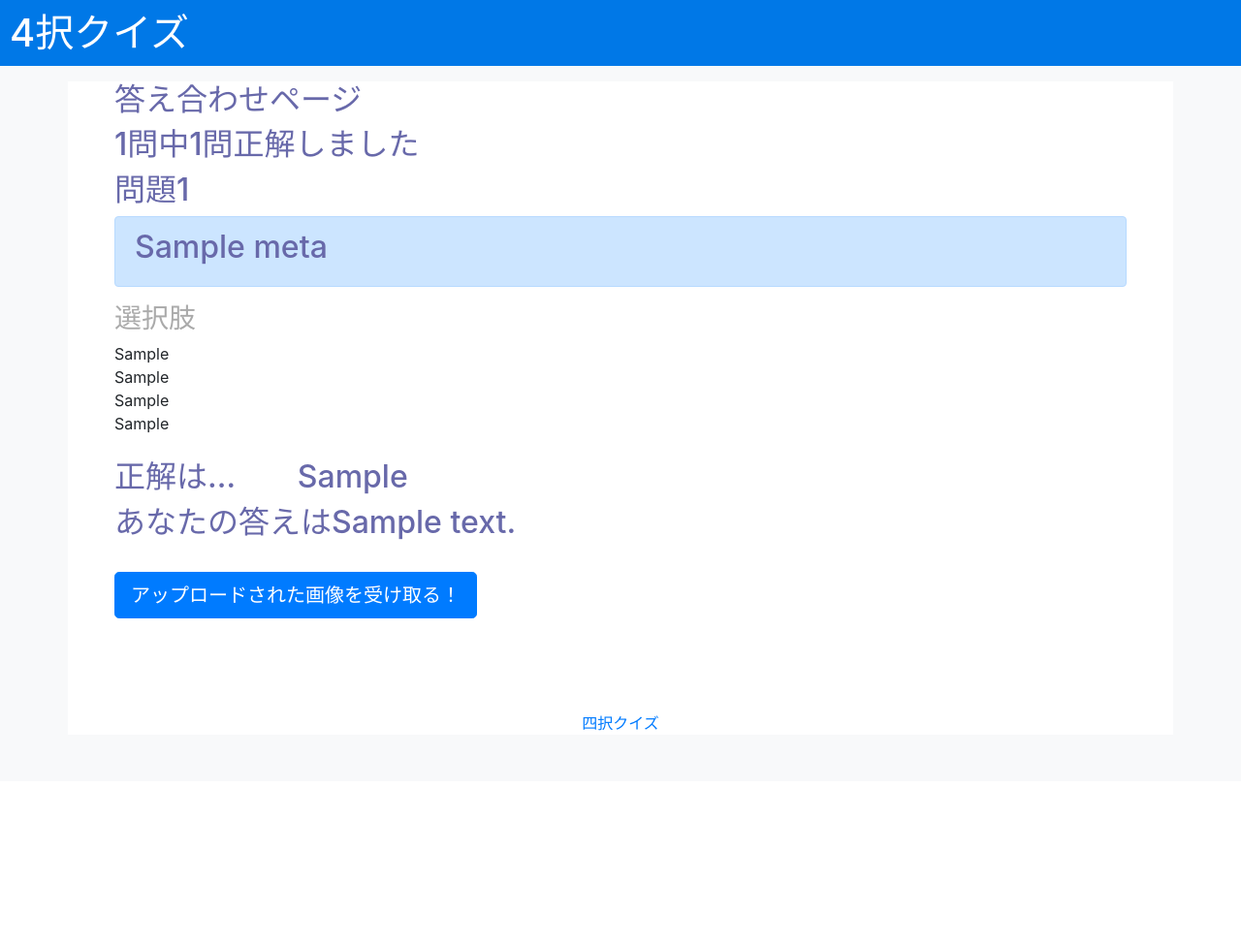
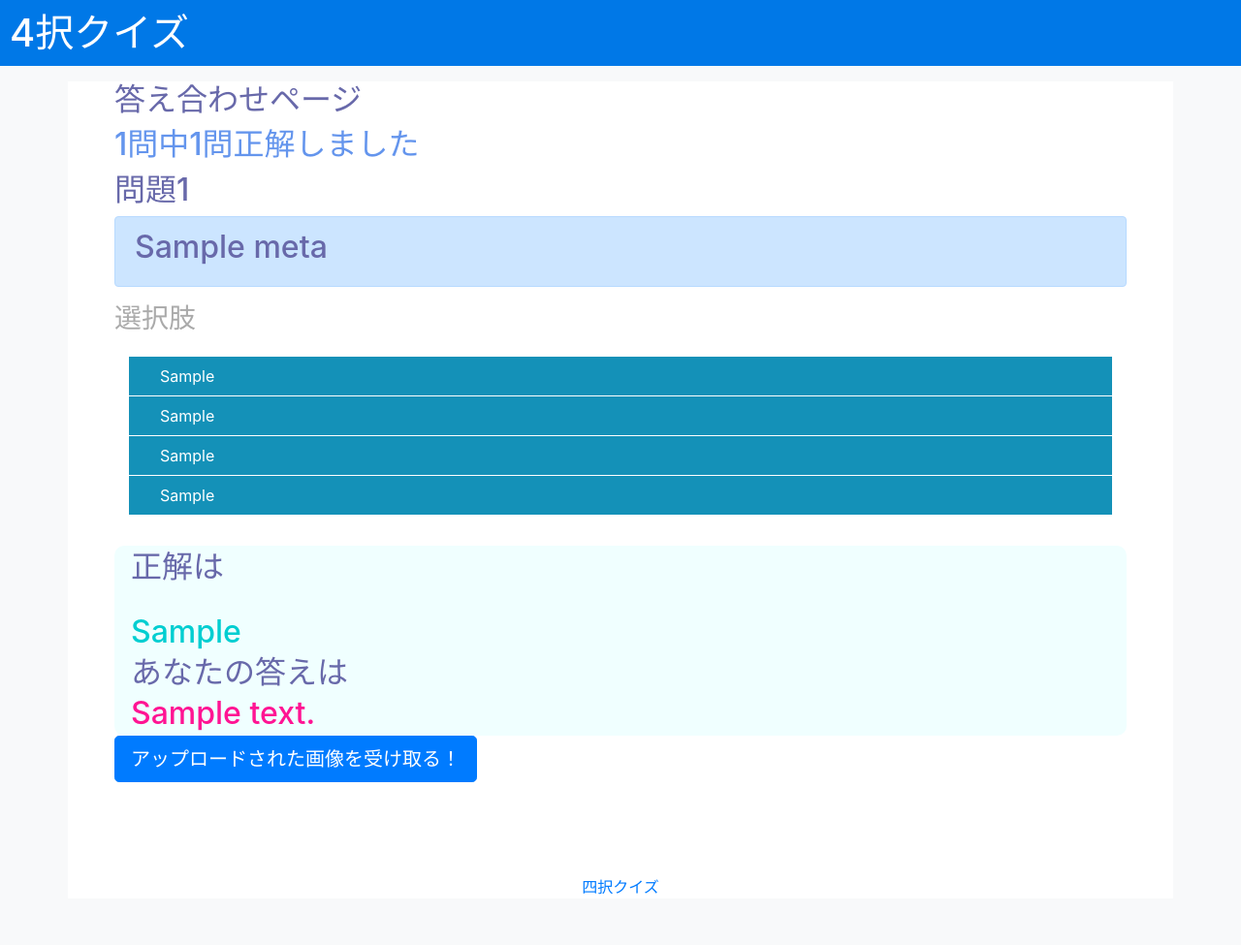
Before and after one commit to oyo6464/flask_s3_jiro, a Flask app: template templates/passed_person.html in a window 1280 px wide. Shown: the whole page at 97% size. Before the commit the page ends 754 px from the top, so only its background shows below. Run offline with Flask 2, Linux system fonts and the light colour scheme; the template is opened without the code that fills it: most values are stand-ins (such as "Sample title", 1, 10 or a date in 2020); some libraries are stand-ins or nearby versions.

Commit message:
レイアウト変更

```diff
--- a/method_for_s3.py
+++ b/method_for_s3.py
@@ -1,14 +1,14 @@
 import boto3
-#いらんかもしれん
+
 
 
 #uploadする関数
 def upload_file(file_name, bucket):
-    #保存する名前を決めてるんだと思う
+    #保存する名前を決める
     object_name = file_name
     s3_client = boto3.client("s3")
 
-    #返値あるのか
+
     response = s3_client.upload_file(file_name,bucket,object_name)
 
     return response
--- a/static/style.css
+++ b/static/style.css
@@ -3,7 +3,6 @@ h1 {
     color: white;
     padding: 10px; margin:0;
 }
-/* なぜかh2無視されてる */
 h2 {
     color: #6869aa;
 }
@@ -18,3 +17,78 @@ legend{
 p{
     color: #6869aa;
 }
+
+.sentakushi{
+/*  background-color: rgb(6, 187, 127);*/
+  padding:15px;
+}
+
+.sentakushi li{
+  padding: 8px 32px 8px;
+  background-color: rgb(20, 145, 184);
+  list-style: none;
+  color:rgb(255, 255, 255);
+  border-bottom: 1px solid;
+}
+
+/*答え合わせ*/
+.seikai{
+  background-color:azure;
+  border-radius: 10px;
+  padding:1px 15px 1px;
+  color: darkviolet;
+}
+.seikai h2{
+  padding: 2px;
+  margin: 0px;
+}
+.user-kotae{
+  padding: 0px;
+  margin: 0px;
+  color:deeppink;
+}
+
+.kotae{
+  padding: 0px;
+  margin: 0px;
+  color:darkturquoise;
+}
+
+.result{
+  color:cornflowerblue;
+}
+
+
+
+
+/*  画面が狭い時だけの設定*/
+@media screen and (max-width: 680px){
+/*未使用class*/
+/*  .none {display:none;}*/
+
+/*  css適用されてるか確認*/
+  html{
+    font-size: 13px;
+  }
+  h2{
+/*    color: fuchsia;*/
+  }
+
+  .image img{
+    width: 80vw;
+    position: relative;
+left: 50%;
+transform: translateX(-50%);
+}
+
+  .row{
+    width: 80vw;
+    position: relative;
+left: 50%;
+transform: translateX(-50%);
+  }
+
+
+
+
+}
--- a/templates/gohoubi.html
+++ b/templates/gohoubi.html
@@ -16,11 +16,12 @@
         <div class="container px-5 bg-white mt-3">
           <h2>正解画像受け取りページ</h2>
         <!-- ここメイン、内容 -->
-        <h3>おめでとうございます!</h3>
+        <h3 class="result">おめでとうございます!</h3>
         {%if gazou != None %}
          <!-- 表示テスト<br>{{gazou}}<br>imgのリンク表示<br>../static/userimage/{{meta.id}}{{meta.p_filename}} -->
-
+          <div class="image">
         <img src="../static/userimage/{{meta.id}}{{meta.p_filename}}" width="400">
+            </div>
         {%else%}
         画像はありません
         {%endif%}
--- a/templates/passed_person.html
+++ b/templates/passed_person.html
@@ -15,47 +15,84 @@
         <h1>4択クイズ</h1>
         <div class="container px-5 bg-white mt-3">
           <h2>答え合わせページ</h2>
-        <h2>{{meta.question_count}}問中{{c_a_count}}問正解しました</h2>
+        <h2 class="result">{{meta.question_count}}問中{{c_a_count}}問正解しました</h2>
         <div class="box-noboder">
           <h2>問題1</h2>
           <div class="alert alert-primary" role="alert">
           <h2>{{meta.p_question}}</h2>
         </div>
+          <div class="sentakushi-container">
           <h3>選択肢</h3>
-            {{meta.p_option_1}}<br>
-            {{meta.p_option_2}}<br>
-            {{meta.p_option_3}}<br>
-            {{meta.p_option_4}}<br><br>
-          <h2>正解は…　　{{kotae_1}}</h2>
-          <h2>あなたの答えは{{user_answer_1}}</h2><br>
+            <ol class="sentakushi">
+            <li>{{meta.p_option_1}}</li>
+            <li>{{meta.p_option_2}}</li>
+            <li>{{meta.p_option_3}}</li>
+            <li>{{meta.p_option_4}}</li>
+            </ol>
+          </div>
+
+
+          <div class="seikai">
+          <h2>正解は</h2>
+          <h2 class="kotae">{{kotae_1}}</h2>
+          <h2>あなたの答えは</h2>
+          <h2 class="user-kotae">{{user_answer_1}}</h2>
+          </div>
+
+
 
           {%if meta.question_count >=2 %}
           <h2>問題2</h2>
           <div class="alert alert-warning" role="alert">
           <h2>{{meta.p_question_2}}</h2>
           </div>
+
+
+          <div class="sentakushi-container">
           <h3>選択肢2</h3>
-            {{meta.p_option_1_2}}<br>
-            {{meta.p_option_2_2}}<br>
-            {{meta.p_option_3_2}}<br>
-            {{meta.p_option_4_2}}<br><br>
-          <h2>正解は…　　{{kotae_2}}</h2>
-          <h2>あなたの答えは{{user_answer_2}}</h2><br>
+            <ol class="sentakushi">
+            <li>{{meta.p_option_1_2}}</li>
+            <li>{{meta.p_option_2_2}}</li>
+            <li>{{meta.p_option_3_2}}</li>
+            <li>{{meta.p_option_4_2}}</li>
+              </ol>
+            </div>
+
+
+            <div class="seikai">
+              <h2>正解は</h2>
+              <h2 class="kotae">{{kotae_2}}</h2>
+              <h2>あなたの答えは</h2>
+              <h2 class="user-kotae">{{user_answer_2}}</h2>
+          </div>
+
           {%else%}
           {%endif%}
 
           {%if meta.question_count ==3 %}
-          <h2>問題_3</h2>
+          <h2>問題3</h2>
           <div class="alert alert-success" role="alert">
           <h2>{{meta.p_question_3}}</h2>
         </div>
+
+          <div class="main-container">
           <h3>選択肢3</h3>
-            {{meta.p_option_1_3}}<br>
-            {{meta.p_option_2_3}}<br>
-            {{meta.p_option_3_3}}<br>
-            {{meta.p_option_4_3}}<br><br>
-          <h2>正解は…　　{{kotae_3}}</h2>
-          <h2>あなたの答えは{{user_answer_3}}</h2><br>
+            <ol class="sentakushi">
+            <li>{{meta.p_option_1_3}}</li>
+            <li>{{meta.p_option_2_3}}</li>
+            <li>{{meta.p_option_3_3}}</li>
+            <li>{{meta.p_option_4_3}}</li>
+            </ol>
+            </div>
+
+
+            <div class="seikai">
+          <h2>正解は</h2>
+          <h2 class="kotae">{{kotae_3}}</h2>
+              <h2>あなたの答えは</h2>
+              <h2 class="user-kotae">{{user_answer_3}}</h2>
+            </div>
+
           {%else%}
           {%endif%}
 
@@ -64,11 +101,11 @@
           {%else%}
           {%endif%}
       </div>
-      <!-- うｐファイルがなかった場合、ボタンを表示しない -->
+      <!-- upファイルがなかった場合、ボタンを表示しない -->
 
       {%if g_mode%}
       {%if meta.p_filename == ""%}
-      <h2>正解率は60％以上です</h2>
+      <h2 class="result">正解率は60％以上です</h2>
       {%else%}
       <div class="gohoubi">
         <form action="/gohoubi/{{id}}" method="POST" enctype="multipart/form-data">
--- a/templates/quiz_creation_1.html
+++ b/templates/quiz_creation_1.html
@@ -39,13 +39,15 @@
 
         {%if meta.p_filename != ""%}
         <h2>アップロードされた画像</h2>
+      <div class="image">
         <img src="../static/userimage/{{meta.id}}{{meta.p_filename}}" width="400">
+      </div>
         {%else%}
         {%endif%}
 
 
         <div class="row">
-            <div class="col-8 offset-2 -md-12">
+            <div class="col-offset-2 md-12">
 
                 <h2>問題文と4つの選択肢を入力して下さい</h2>
                 <form action="/upload_2/{{meta.id}}" method="POST" enctype="multipart/form-data" autocomplete="off"
```
Also changed, not shown: data/data.json (+1 -1 lines), gazou_check.py (+7 -7 lines), templates/quiz_creation_2.html (+6 -4 lines), templates/quiz_creation_3.html (+6 -4 lines), templates/quiz_creation_4.html (+5 -3 lines), static/userimage/FS_2da7a9306ec94274a2037125d6638489animal_dance_rabbit.png (added), static/userimage/FS_87453d3eaf0a4edfa9acb191b27ac2f80537D2F0-6DDC-4394-831B-1AC6D7FE2E53.png (added).
